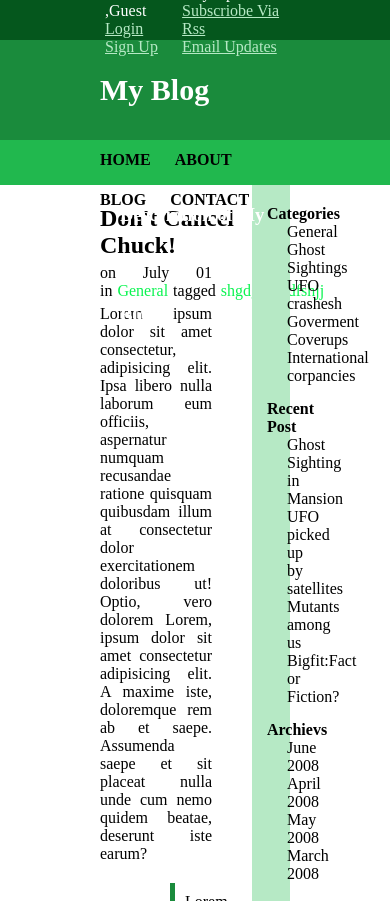
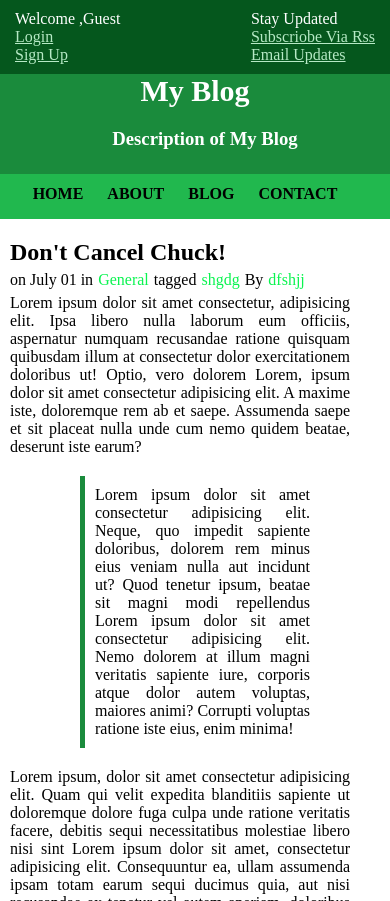
Before and after one commit to nisha-alt/webpage2, a plain HTML site: page index.html in a window 390 px wide. Shown: the top 901 px of the page. Drawn offline with Linux system fonts and the light colour scheme.

Commit message:
responsive

```diff
--- a/assets/css/style.css
+++ b/assets/css/style.css
@@ -133,10 +133,11 @@ main h2,h4,h3{
 
 }
 /* Main Section End */
+/* Footer Section Start */
 footer{
     background: #05571d;
     width:100%;
-    height:200px;
+    height:auto;
 }
 footer .link{
     float:left;
@@ -166,3 +167,46 @@ footer .copy{
 .link h3,.fllow h3,.copy h3{
     color:#8dedaa;
 }
+/* Footer Section End */
+/* Meadia query start */
+@media only screen and (max-width: 991px){
+    .tophead ul li{
+        display: block;
+    }
+    .tophead{
+        height:auto;
+        padding:10px;
+    }
+    header,nav{
+        text-align: center;
+        padding:0px 10px;
+    }
+    section{
+        padding:0px 0px 0px 10px;
+    }
+    .copy{
+        padding:30px;
+    }
+}
+@media only screen and (max-width:991px){
+    section main,section aside{
+        float:none;
+        width:100%;
+    }
+  footer  .link,footer .fllow,footer .copy{
+        float:none;
+        width:100%;
+
+    }
+}
+@media only screen and (max-width: 575px){
+    header{
+        line-height: normal;
+    }
+    header h1,header h3{
+        display:block;
+
+
+    }
+}
+/* Meadia query End */
```
Also changed, not shown: index.html (+1 -0 lines).
